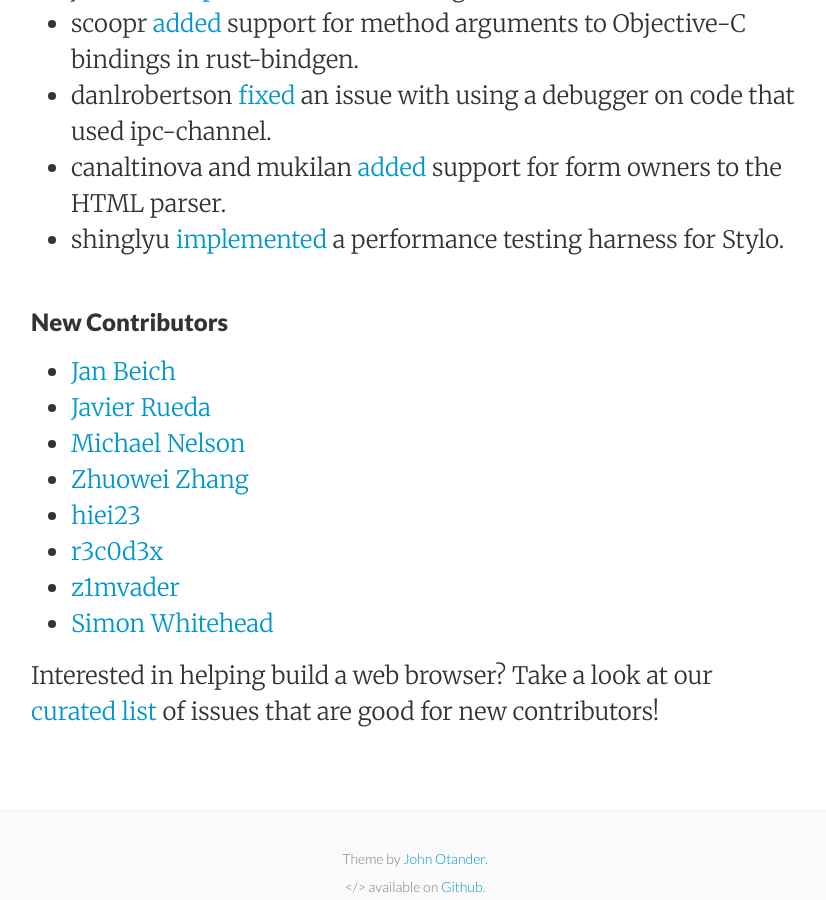
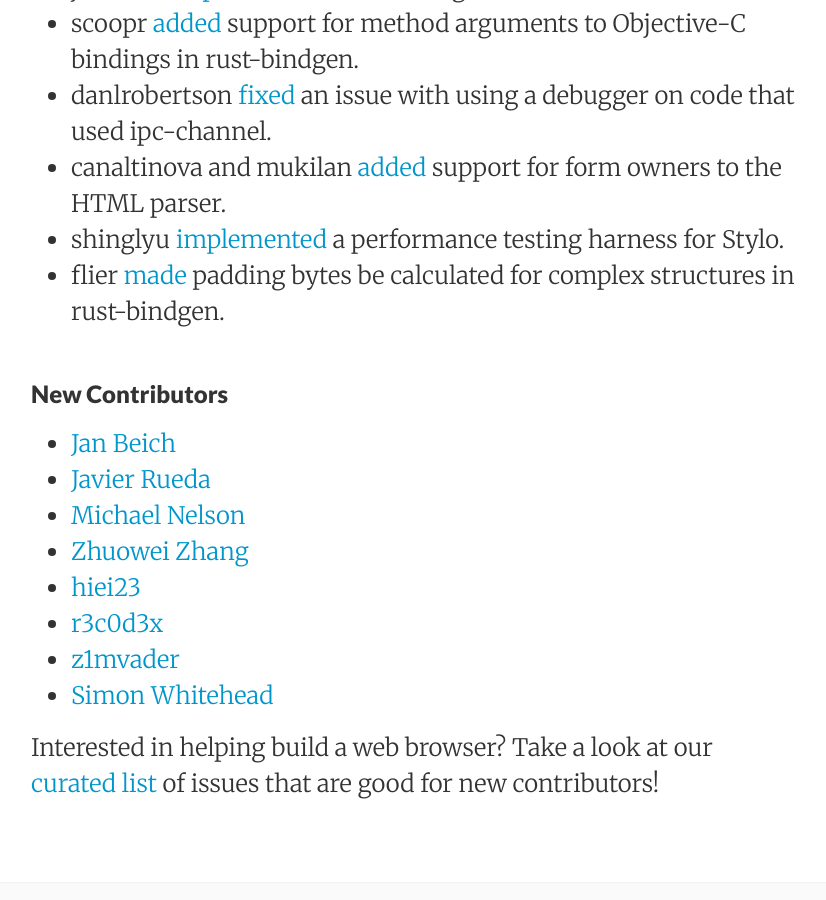
Before and after one commit to servo/blog.servo.org, a Jekyll site: the page built from _posts/2017-02-13-twis-92.md, in a window 1280 px wide and 900 px high, scrolled down 1875 px. Shown: the whole window, without its empty margins (225-1051 px from the left). Built offline with Jekyll 4.4.1, drawn with Linux system fonts in a browser that asks for light colours.

Commit message:
more notable things

```diff
--- a/_posts/2017-02-13-twis-92.md
+++ b/_posts/2017-02-13-twis-92.md
@@ -40,6 +40,7 @@
 - danlrobertson [fixed](https://github.com/servo/ipc-channel/pull/137) an issue with using a debugger on code that used ipc-channel.
 - canaltinova and mukilan [added](https://github.com/servo/html5ever/pull/249) support for form owners to the HTML parser.
 - shinglyu [implemented](https://github.com/servo/servo/pull/15067) a performance testing harness for Stylo.
+- flier [made](https://github.com/servo/rust-bindgen/pull/468) padding bytes be calculated for complex structures in rust-bindgen.
 
 ### New Contributors
 
```
